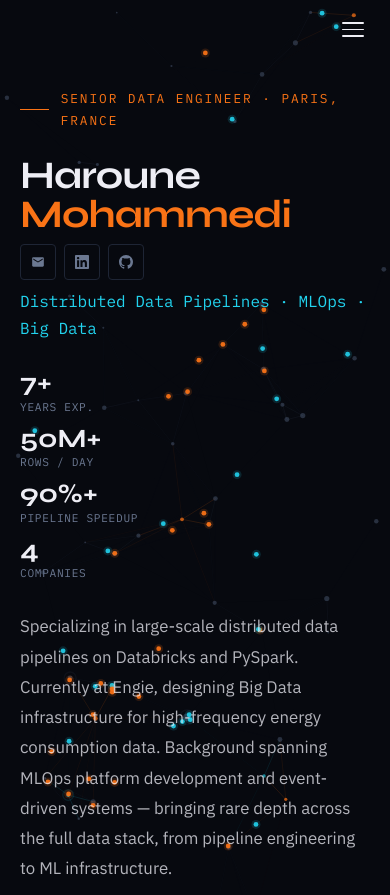
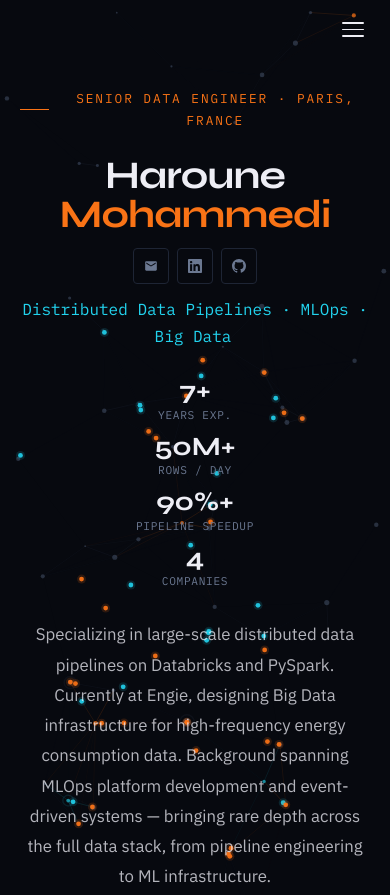
Before and after one commit to mohammedi-haroune/resume, a plain HTML site: page index.html in a window 390 px wide. Shown: the top 895 px of the page. Drawn offline with Linux system fonts and the light colour scheme; animation ran at ten frames a second.

Commit message:
feat: center align hero section elements for improved layout

```diff
--- a/index.html
+++ b/index.html
@@ -195,6 +195,8 @@
         z-index: 2;
         width: 100%;
         max-width: 920px;
+        margin: 0 auto;
+        text-align: center;
       }
       .hero-label {
         font-family: "IBM Plex Mono", monospace;
@@ -205,6 +207,7 @@
         margin-bottom: 1.5rem;
         display: flex;
         align-items: center;
+        justify-content: center;
         gap: 0.75rem;
       }
       .hero-label::before {
@@ -216,11 +219,10 @@
       }
       .hero-top {
         display: flex;
-        align-items: flex-end;
-        justify-content: space-between;
-        gap: 1rem;
-        flex-wrap: wrap;
-        margin-bottom: 0.5rem;
+        flex-direction: column;
+        align-items: center;
+        gap: 1.1rem;
+        margin-bottom: 0.75rem;
       }
       .hero-name {
         font-family: "Syne", sans-serif;
@@ -234,9 +236,9 @@
       }
       .hero-socials {
         display: flex;
-        align-items: flex-end;
+        align-items: center;
+        justify-content: center;
         gap: 0.5rem;
-        padding-bottom: 0.35rem;
       }
       .social-btn {
         display: flex;
@@ -286,6 +288,7 @@
       .hero-stats {
         display: flex;
         align-items: stretch;
+        justify-content: center;
         flex-wrap: wrap;
         row-gap: 0.75rem;
         margin-bottom: 1.75rem;
@@ -326,11 +329,12 @@
         line-height: 1.8;
         color: rgba(238, 238, 245, 0.75);
         max-width: 620px;
-        margin-bottom: 2rem;
+        margin: 0 auto 2rem;
       }
       .hero-stack {
         display: flex;
         flex-wrap: wrap;
+        justify-content: center;
         gap: 0.38rem;
         margin-bottom: 2.25rem;
       }
@@ -360,6 +364,7 @@
       }
       .hero-ctas {
         display: flex;
+        justify-content: center;
         gap: 0.75rem;
         flex-wrap: wrap;
       }
@@ -830,12 +835,7 @@
           padding: 5.5rem 1.25rem 4rem;
         }
         .hero-top {
-          flex-direction: column;
-          align-items: flex-start;
-          gap: 0.65rem;
-        }
-        .hero-socials {
-          padding-bottom: 0;
+          gap: 0.9rem;
         }
         .timeline {
           padding-left: 1.25rem;
```
